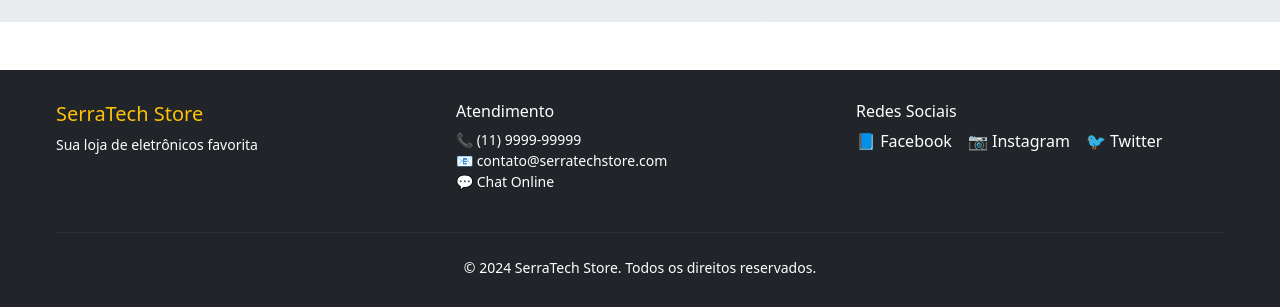
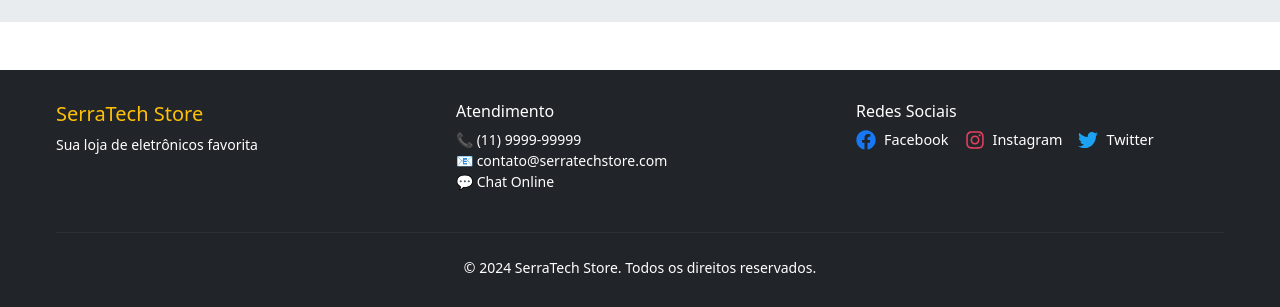
Before and after one commit to yagomahler/Trabalho-Final-React---Grupo-5-, a React (Vite) app in the folder Projeto Final React Grupo 5/: page /login in a window 1280 px wide. Shown: the part 852-1159 px from the top of the page. Built offline with nearby package versions, Linux system fonts and the light colour scheme.

Commit message:
Ajustando icones de redes sociais no footer

```diff
--- a/Projeto Final React Grupo 5/package.json
+++ b/Projeto Final React Grupo 5/package.json
@@ -15,6 +15,7 @@
     "bootstrap-icons": "^1.13.1",
     "react": "^19.1.1",
     "react-dom": "^19.1.1",
+    "react-icons": "^5.5.0",
     "react-router-dom": "^7.9.5"
   },
   "devDependencies": {
--- a/Projeto Final React Grupo 5/src/components/Footer/Footer.css
+++ b/Projeto Final React Grupo 5/src/components/Footer/Footer.css
@@ -37,8 +37,12 @@
 }
 
 .footer-link {
+  display: flex;
+  align-items: center;
+  text-decoration: none;
   color: white;
-  text-decoration: none;
+  font-size: 0.9rem;
+  transition: color 0.3s ease;
 }
 
 .footer-divider {
@@ -61,3 +65,26 @@
     margin-bottom: 1rem;
   }
 }
+
+.footer-link:hover {
+  opacity: 0.8;
+}
+
+
+.icon {
+  font-size: 20px;
+  margin-right: 8px;
+}
+
+
+.facebook {
+  color: #1877F2;
+}
+
+.instagram {
+  color: #E4405F;
+}
+
+.twitter {
+  color: #1DA1F2;
+}
--- a/Projeto Final React Grupo 5/src/components/Footer/index.jsx
+++ b/Projeto Final React Grupo 5/src/components/Footer/index.jsx
@@ -1,7 +1,8 @@
 import "./Footer.css";
+import { FaFacebook, FaInstagram, FaTwitter } from "react-icons/fa";
+
 const Footer = () => {
   return (
-    <div>
     <footer className="footer">
       <div className="footer-container">
         <div className="footer-grid">
@@ -9,6 +10,7 @@
             <h5 className="footer-brand">SerraTech Store</h5>
             <p className="footer-text">Sua loja de eletrônicos favorita</p>
           </div>
+
           <div>
             <h6>Atendimento</h6>
             <ul className="footer-list">
@@ -17,28 +19,49 @@
               <li>💬 Chat Online</li>
             </ul>
           </div>
+
           <div>
             <h6>Redes Sociais</h6>
             <div className="footer-social">
-                <a href="#" className="footer-link">
-                  📘 Facebook
+              <a
+                href="https://facebook.com"
+                className="footer-link"
+                target="_blank"
+                rel="noopener noreferrer"
+              >
+                <FaFacebook className="icon facebook" />
+                Facebook
               </a>
-                <a href="#" className="footer-link">
-                  📷 Instagram
+
+              <a
+                href="https://instagram.com"
+                className="footer-link"
+                target="_blank"
+                rel="noopener noreferrer"
+              >
+                <FaInstagram className="icon instagram" />
+                Instagram
               </a>
-                <a href="#" className="footer-link">
-                  🐦 Twitter
+
+              <a
+                href="https://twitter.com"
+                className="footer-link"
+                target="_blank"
+                rel="noopener noreferrer"
+              >
+                <FaTwitter className="icon twitter" />
+                Twitter
               </a>
             </div>
           </div>
         </div>
+
         <hr className="footer-divider" />
         <p className="footer-copyright">
           © 2024 SerraTech Store. Todos os direitos reservados.
         </p>
       </div>
     </footer>
-    </div>
   );
 };
 
```
Also changed, not shown: 1 other file (tests, documents, lock files or other folders). Lines whose indentation alone changed are shown as unchanged.
